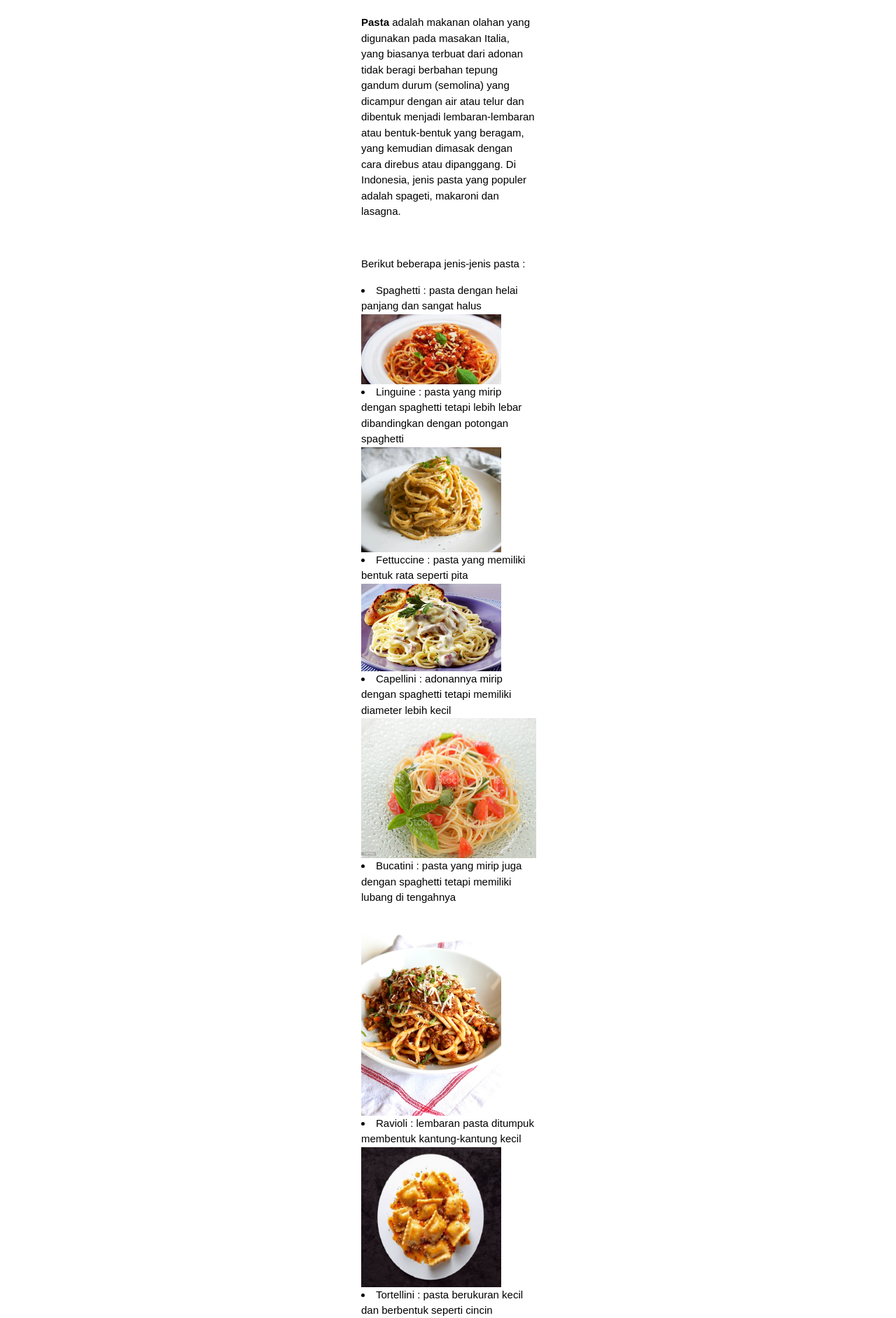
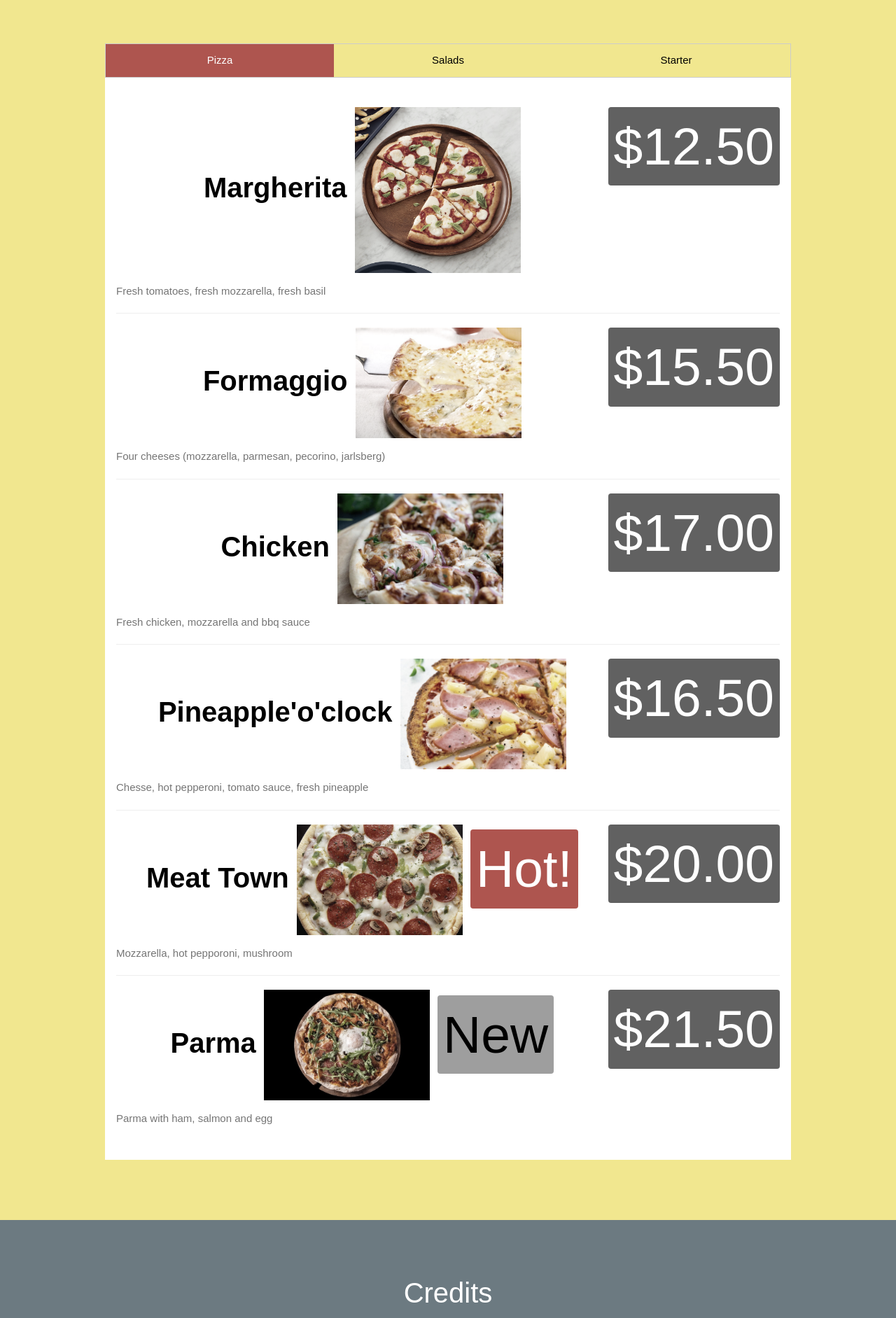
Before and after one commit to alfin7234/uts_pw1, a PHP site: page /jenis.php in a window 1280 px wide. Shown: the part 855-2738 px from the top of the page at 70% size. Run offline with PHP 8.4, Linux system fonts and the light colour scheme.

Commit message:
Update jenis.php

```diff
--- a/uts6/jenis.php
+++ b/uts6/jenis.php
@@ -40,43 +40,6 @@ Nama (NRP)
 </header>
 
 <!-- JENIS PASTA -->
-            <article class="padding">
-                <p><b>Pasta</b> adalah makanan olahan yang digunakan pada masakan Italia, yang biasanya terbuat dari adonan tidak beragi berbahan tepung gandum durum (semolina) yang dicampur dengan air atau telur dan dibentuk menjadi lembaran-lembaran atau bentuk-bentuk yang beragam, yang kemudian dimasak dengan cara direbus atau dipanggang. Di Indonesia, jenis pasta yang populer adalah spageti, makaroni dan lasagna.</p>
-                <br>
-                <p>Berikut beberapa jenis-jenis pasta :</p>
-                <table>
-                    <li>Spaghetti : pasta dengan helai panjang dan sangat halus</li>
-                    <img src="images/spaghetti.jpg" width="200px" height="100px">
-                    <li>Linguine : pasta yang mirip dengan spaghetti tetapi lebih lebar dibandingkan dengan potongan spaghetti</li>
-                    <img src="images/linguine.jpg" width="200px" height="150px">
-                    <li>Fettuccine : pasta yang memiliki bentuk rata seperti pita</li>
-                    <img src="images/fettuccine.jpg" width="200px" height="125px">
-                    <li>Capellini : adonannya mirip dengan spaghetti tetapi memiliki diameter lebih kecil</li>
-                    <img src="images/capellini.jpg" width="250px" height="200px">
-                    <li>Bucatini : pasta yang mirip juga dengan spaghetti tetapi memiliki lubang di tengahnya</li>
-                    <img src="images/bucatini.jpg" width="200px" height="300px">
-                    <li>Ravioli : lembaran pasta ditumpuk membentuk kantung-kantung kecil</li>
-                    <img src="images/ravioli.jpg" width="200px" height="200px">
-                    <li>Tortellini : pasta berukuran kecil dan berbentuk seperti cincin</li>
-                    <img src="images/tortellini.jpg" width="225px" height="150px">
-                    <li>Fusilli : pasta yang memiliki bentuk seperti pembuka botol tetapi memiliki spiral lebih rapat</li>
-                    <img src="images/fusilli.jpg" width="225ps" height="150px">
-                    <li>Farfalle : pasta yang berbentuk dasi kupu-kupu</li>
-                    <img src="images/farfalle.jpg" width="250px" height="200px">
-                    <li>Conchiglie : pasta yang memiliki bentuk menyerupai kerang</li>
-                    <img src="images/conchiglie.jpg" width="200px" height="175px">
-                    <li>Gnocchi : pasta yang berbentuk seperti pangsit</li>
-                    <img src="images/gnocchi.jpg" width="275px" height="225px">
-                    <li>Penne : penne adalah jenis pasta berlubang, dinamai penne karena bentuknya yang mirip dengan pena</li>
-                    <img src="images/penne.jpg" width="225px" height="175px">
-                    <li>Ziti : pasta yang bentuknya mirip seperti penne tetapi memiliki potong lurus di bagian ujungnya</li>
-                    <img src="images/ziti.jpg" width="250px" height="200px">
-                    <li>Orecchiette : bentuk pasta yang mirip dengan telinga kecil</li>
-                    <img src="images/orecchiette.jpeg" width="200px" height="200px">
-                    <li>Lasagna : pasta yang berbentuk lembaran datar</li>
-                    <img src="images/lasagna.jpg" width="250px" height="200px">
-                </table>
-
 <div class="container yellow grayscale-min padding-64 xlarge" id="menu">
 	<div class="content">
 		<div class="row center border border-dark-grey">
@@ -90,65 +53,61 @@ Nama (NRP)
 				<div class="col s4 tablink padding-large hover-red">Starter</div>
 			</a>
 		</div>
-
 		<div id="Pizza" class="container menu padding-32 white">
-			<h1><b>Margherita</b> <span class="right tag dark-grey round">$12.50</span></h1>
+			<h1><b>Margherita</b> <img src="images/margherita.jpg" style="width:25%;"> <span class="right tag dark-grey round">$12.50</span></h1>
 			<p class="text-grey">Fresh tomatoes, fresh mozzarella, fresh basil</p>
 			<hr>
 
-			<h1><b>Formaggio</b> <span class="right tag dark-grey round">$15.50</span></h1>
+			<h1><b>Formaggio</b> <img src="images/formaggiopizza.jpg" style="width:25%;"> <span class="right tag dark-grey round">$15.50</span></h1>
 			<p class="text-grey">Four cheeses (mozzarella, parmesan, pecorino, jarlsberg)</p>
 			<hr>
 
-			<h1><b>Chicken</b> <span class="right tag dark-grey round">$17.00</span></h1>
-			<p class="text-grey">Fresh tomatoes, mozzarella, chicken, onions</p>
+			<h1><b>Chicken</b> <img src="images/chickenpizza.jpg" style="width:25%;"> <span class="right tag dark-grey round">$17.00</span></h1>
+			<p class="text-grey">Fresh chicken, mozzarella and bbq sauce</p>
 			<hr>
 
-			<h1><b>Pineapple'o'clock</b> <span class="right tag dark-grey round">$16.50</span></h1>
-			<p class="text-grey">Fresh tomatoes, mozzarella, fresh pineapple, bacon, fresh basil</p>
+			<h1><b>Pineapple'o'clock</b> <img src="images/pineapplepizza.jpg" style="width:25%"> <span class="right tag dark-grey round">$16.50</span></h1>
+			<p class="text-grey">Chesse, hot pepperoni, tomato sauce, fresh pineapple</p>
 			<hr>
 
-			<h1><b>Meat Town</b> <span class="tag red round">Hot!</span><span class="right tag dark-grey round">$20.00</span></h1>
-			<p class="text-grey">Fresh tomatoes, mozzarella, hot pepporoni, hot sausage, beef, chicken</p>
+			<h1><b>Meat Town</b> <img src="images/pepperonipizza.jpg" style="width:25%;"> <span class="tag red round">Hot!</span><span class="right tag dark-grey round">$20.00</span></h1>
+			<p class="text-grey">Mozzarella, hot pepporoni, mushroom</p>
 			<hr>
 
-			<h1><b>Parma</b> <span class="tag grey round">New</span><span class="right tag dark-grey round">$21.50</span></h1>
-			<p class="text-grey">Fresh tomatoes, mozzarella, parma, bacon, fresh arugula</p>
+			<h1><b>Parma</b> <img src="images/parmapizza.jpg" style="width:25%;"> <span class="tag grey round">New</span><span class="right tag dark-grey round">$21.50</span></h1>
+			<p class="text-grey">Parma with ham, salmon and egg</p>
 		</div>
 
 		<div id="Pasta" class="container menu padding-32 white">
-			<h1><b>Lasagna</b> <span class="tag grey round">Popular</span> <span class="right tag dark-grey round">$13.50</span></h1>
+			<h1><b>Lasagna</b> <img src="images/lasagna.jpg" style="width:25%;"> <span class="tag grey round">Popular</span> <span class="right tag dark-grey round">$13.50</span></h1>
 			<p class="text-grey">Special sauce, mozzarella, parmesan, ground beef</p>
 			<hr>
 
-			<h1><b>Ravioli</b> <span class="right tag dark-grey round">$14.50</span></h1>
-			<p class="text-grey">Ravioli filled with cheese</p>
+			<h1><b>Ravioli</b> <img src="images/ravioli.jpg" style="width:25%;"> <span class="right tag dark-grey round">$14.50</span></h1>
+			<p class="text-grey">Ravioli filled with special sauce</p>
 			<hr>
 
-			<h1><b>Spaghetti Classica</b> <span class="right tag dark-grey round">$11.00</span></h1>
+			<h1><b>Spaghetti Classica</b> <img src="images/spaghetti.jpg" style="width:25%;"> <span class="right tag dark-grey round">$11.00</span></h1>
 			<p class="text-grey">Fresh tomatoes, onions, ground beef</p>
 			<hr>
 
-			<h1><b>Seafood pasta</b> <span class="right tag dark-grey round">$25.50</span></h1>
-			<p class="text-grey">Salmon, shrimp, lobster, garlic</p>
+			<h1><b>Seafood pasta</b> <img src="images/seafood.jpg" style="width:25%;"> <span class="right tag dark-grey round">$25.50</span></h1>
+			<p class="text-grey">Seafood spaghetti with mussels and shrimp</p>
 		</div>
 
 
 		<div id="Starter" class="container menu padding-32 white">
-			<h1><b>Today's Soup</b> <span class="tag grey round">Seasonal</span><span class="right tag dark-grey round">$5.50</span></h1>
-			<p class="text-grey">Ask the waiter</p>
-			<hr>
-
-			<h1><b>Bruschetta</b> <span class="right tag dark-grey round">$8.50</span></h1>
+			<h1><b>Bruschetta</b> <img src="images/bruschetta.jpg" style="width:25%"> <span class="right tag dark-grey round">$8.50</span></h1>
 			<p class="text-grey">Bread with pesto, tomatoes, onion, garlic</p>
 			<hr>
 
-			<h1><b>Garlic bread</b> <span class="right tag dark-grey round">$9.50</span></h1>
+			<h1><b>Garlic bread</b> <img src="images/garlicbread.jpg" style="width:25%;"> <span class="right tag dark-grey round">$9.50</span></h1>
 			<p class="text-grey">Grilled ciabatta, garlic butter, onions</p>
 			<hr>
 
-			<h1><b>Tomozzarella</b> <span class="right tag dark-grey round">$10.50</span></h1>
-			<p class="text-grey">Tomatoes and mozzarella</p>
+			<h1><b>Tomozzarella</b> <img src="images/mozzarella.jpg" style="width:25%"><span class="right tag dark-grey round">$10.50</span></h1>
+			<p class="text-grey">Fresh tomatoes and mozzarella with basil</p>
+
 		</div><br>
 	</div>
 </div>
@@ -160,7 +119,9 @@ Nama (NRP)
     <p>Sumber data yang kami dapatkan : </p>
     <p>1. https://www.kompas.com/food/read/2020/10/14/190700375/15-jenis-pasta-yang-sering-dijumpai-di-indonesia?page=all</p>
     <p>2. https://www.unileverfoodsolutions.co.id/id/inspirasi-chef/knorr-world-cuisines/kenali-bentuk-pasta-anda-plus-beberapa-resep-pasta-untuk-dicoba.html</p>
-    <p></p>
+    <p>3. https://www.thespruceeats.com/pasta-with-seafood-mushroom-cream-sauce-3060673</p>
+	<p>4. https://thebusybaker.ca/easy-homemade-garlic-bread/</p>
+	<p>5. https://eatigo.com/id/jakarta/id/r/formaggio-coffee-resto-tangerang-5005054</p>
   </div>
 </div>
 
```
